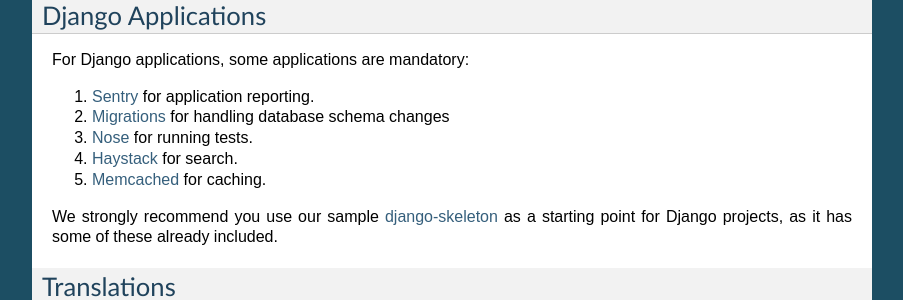
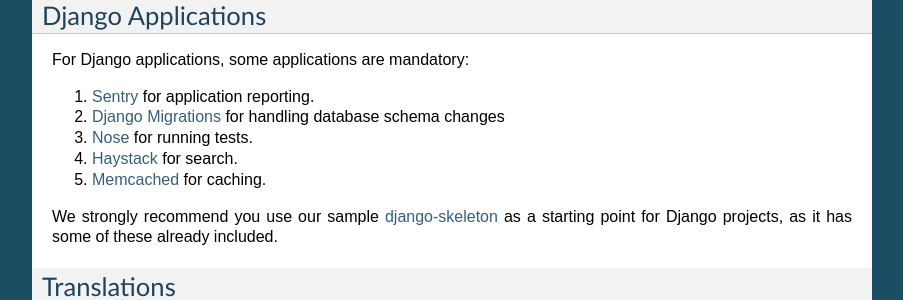
Before and after one commit to praekeltfoundation/ways-of-working, a Sphinx documentation site: the page built from docs/tools.rst, in a window 1280 px wide and 900 px high, scrolled down 2825 px. Shown: the part 152-452 px from the top of the window, without its empty margins (198-1101 px from the left). Built offline with Sphinx 7.4.7, drawn with Linux system fonts in a browser that asks for light colours.

Commit message:
Rename Migrations to Django Migrations

```diff
--- a/docs/tools.rst
+++ b/docs/tools.rst
@@ -182,7 +182,7 @@
 For Django applications, some applications are mandatory:
 
 1. Sentry_ for application reporting.
-2. Migrations_ for handling database schema changes
+2. `Django Migrations`_ for handling database schema changes
 3. Nose_ for running tests.
 4. Haystack_ for search.
 5. Memcached_ for caching.
@@ -231,7 +231,7 @@
 .. _QA: http://en.wikipedia.org/wiki/Quality_assurance
 .. _Hub: http://defunkt.io/hub/
 .. _Nose: https://nose.readthedocs.org/
-.. _Migrations: https://docs.djangoproject.com/en/1.10/topics/migrations/
+.. _Django Migrations: https://docs.djangoproject.com/en/1.10/topics/migrations/
 .. _Haystack: http://haystacksearch.org/
 .. _Graphite: http://graphite.wikidot.com/
 .. _Sideloader help: http://sideloader.praekelt.com/help/
```
